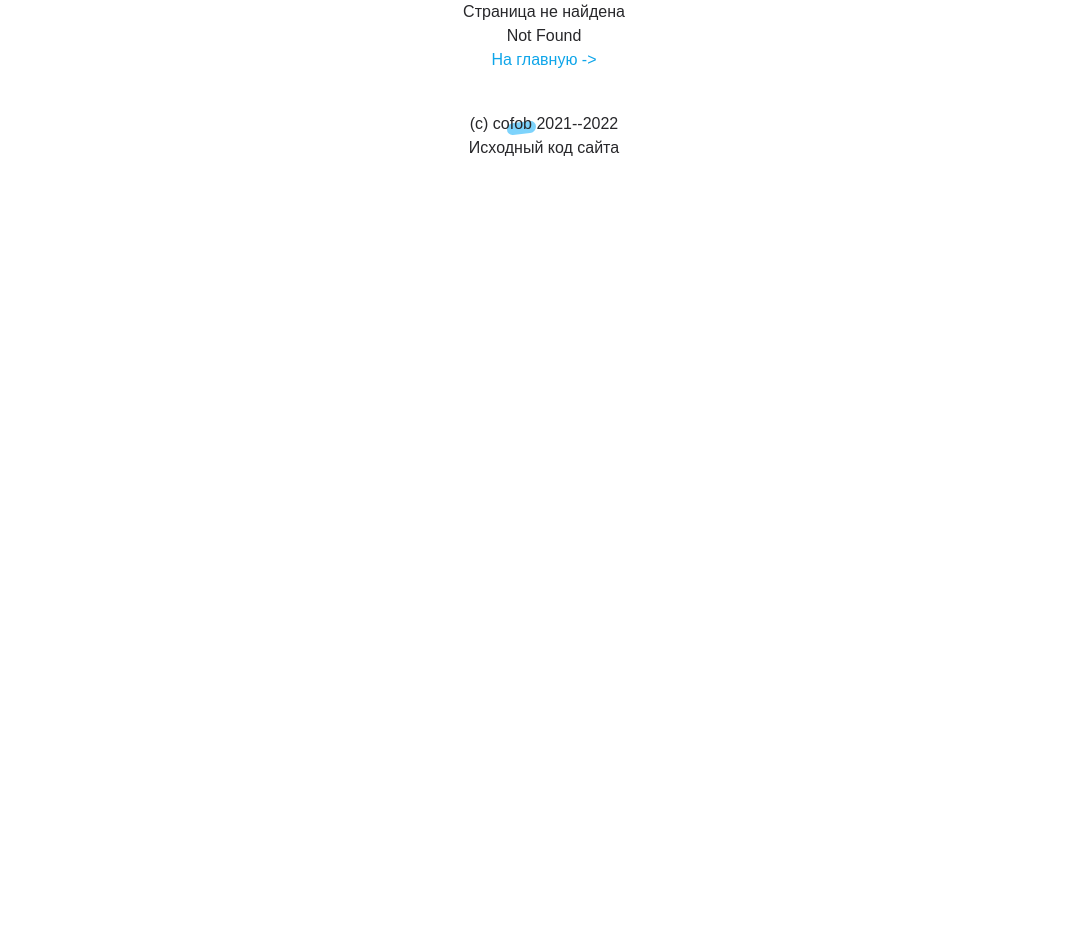
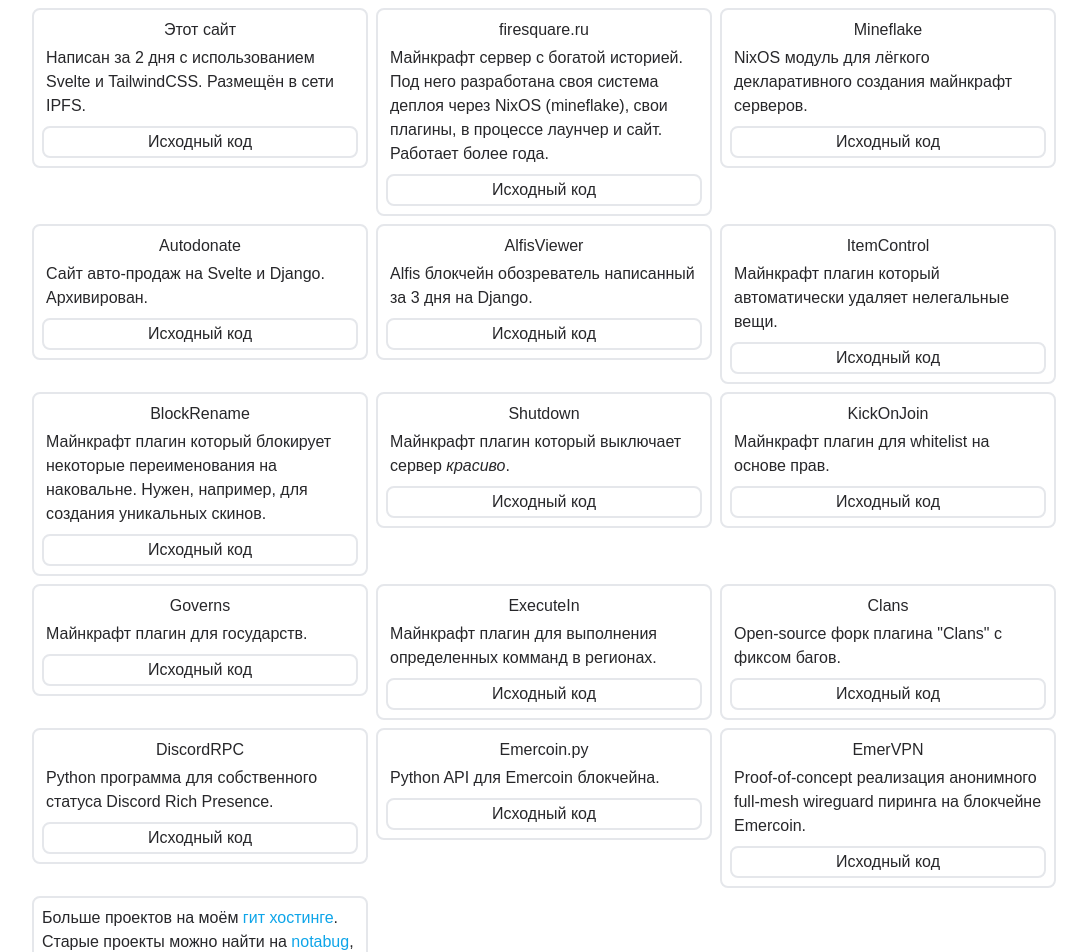
Before and after one commit to cofob/cofob.dev, a SvelteKit app: page /portfolio in a window 1280 px wide. Before the commit this address had no page. Shown: the part 160-1112 px from the top of the page, without its empty margins (96-1183 px from the left). Before the commit the page ends 800 px from the top, so only its background shows below. Built offline with nearby package versions, Linux system fonts and the light colour scheme; a web font is replaced by a local one.

Commit message:
Add portfolio

```diff
--- a/src/lib/components/Section.svelte
+++ b/src/lib/components/Section.svelte
@@ -1 +1 @@
-<section class="max-w-screen-lg mx-auto my-10"><slot /></section>
+<section class="max-w-screen-lg my-10 mx-2 lg:mx-auto"><slot /></section>
--- /dev/null
+++ b/src/routes/portfolio/+page.svelte
@@ -0,0 +1,65 @@
+<script lang="ts">
+	import { Meta, BlueLine, Section, Heading } from "$lib/components";
+	import Card from "./Card.svelte";
+</script>
+
+<Meta title="Портфолио" description="Список проектов кофоба" />
+
+<Section>
+	<div class="text-center">
+		<Heading level={1}>Портфолио</Heading>
+	</div>
+
+	<div class="grid grid-cols-1 sm:grid-cols-2 md:grid-cols-3 gap-2 mt-4">
+		<Card source="https://git.frsqr.xyz/cofob/cofob.ru" name="Этот сайт">
+			Написан за 2 дня с использованием Svelte и TailwindCSS. Размещён в сети IPFS.
+		</Card>
+		<Card source="https://git.frsqr.xyz/firesquare" name="firesquare.ru">
+			Майнкрафт сервер с богатой историей. Под него разработана своя система деплоя через NixOS (mineflake), свои
+			плагины, в процессе лаунчер и сайт. Работает более года.
+		</Card>
+		<Card source="https://git.frsqr.xyz/firesquare/mineflake" name="Mineflake">
+			NixOS модуль для лёгкого декларативного создания майнкрафт серверов.
+		</Card>
+		<Card source="https://github.com/fire-square/autodonate" name="Autodonate">
+			Сайт авто-продаж на Svelte и Django. Архивирован.
+		</Card>
+		<Card source="https://sr.ht/~cofob/AlfisViewer/" name="AlfisViewer">
+			Alfis блокчейн обозреватель написанный за 3 дня на Django.
+		</Card>
+		<Card source="https://git.frsqr.xyz/firesquare/ItemControl" name="ItemControl">
+			Майнкрафт плагин который автоматически удаляет нелегальные вещи.
+		</Card>
+		<Card source="https://git.frsqr.xyz/firesquare/BlockRename" name="BlockRename">
+			Майнкрафт плагин который блокирует некоторые переименования на наковальне. Нужен, например, для создания
+			уникальных скинов.
+		</Card>
+		<Card source="https://git.frsqr.xyz/firesquare/Shutdown" name="Shutdown">
+			Майнкрафт плагин который выключает сервер <i>красиво</i>.
+		</Card>
+		<Card source="https://git.frsqr.xyz/firesquare/KickOnJoin" name="KickOnJoin">
+			Майнкрафт плагин для whitelist на основе прав.
+		</Card>
+		<Card source="https://git.frsqr.xyz/firesquare/Governs" name="Governs">Майнкрафт плагин для государств.</Card>
+		<Card source="https://git.frsqr.xyz/firesquare/ExecuteIn" name="ExecuteIn">
+			Майнкрафт плагин для выполнения определенных комманд в регионах.
+		</Card>
+		<Card source="https://sr.ht/~cofob/ClansFork/" name="Clans">Open-source форк плагина "Clans" с фиксом багов.</Card>
+		<Card source="https://git.frsqr.xyz/firesquare/Shutdown" name="DiscordRPC">
+			Python программа для собственного статуса Discord Rich Presence.
+		</Card>
+		<Card source="https://sr.ht/~cofob/Emercoin.py/" name="Emercoin.py">Python API для Emercoin блокчейна.</Card>
+		<Card source="https://git.frsqr.xyz/cofob/EmerVPN" name="EmerVPN"
+			>Proof-of-concept реализация анонимного full-mesh wireguard пиринга на блокчейне Emercoin.</Card
+		>
+		<div class="rounded-lg border-2 h-min">
+			<div class="m-2">
+				Больше проектов на моём <a href="https://git.frsqr.xyz/explore/repos" class="link" target="_blank"
+					>гит хостинге</a
+				>. Старые проекты можно найти на <a href="https://notabug.org/cofob" class="link" target="_blank">notabug</a>,
+				<a href="https://sr.ht/~cofob/" class="link" target="_blank">sr.ht</a>,
+				<a href="https://github.com/cofob/" class="link" target="_blank">github</a>.
+			</div>
+		</div>
+	</div>
+</Section>
--- /dev/null
+++ b/src/routes/portfolio/Card.svelte
@@ -0,0 +1,20 @@
+<script lang="ts">
+	export let name: string;
+	export let source: string;
+</script>
+
+<div class="rounded-lg border-2 h-min">
+	<div class="m-2">
+		<p class="font-medium text-center">{name}</p>
+		<p class="mt-1 mx-1"><slot /></p>
+		<a href={source} target="_blank">
+			<button>Исходный код</button>
+		</a>
+	</div>
+</div>
+
+<style>
+	button {
+		@apply mt-2 w-full h-8 border-2 rounded-lg hover:bg-zinc-100 motion-safe:transition-colors;
+	}
+</style>
--- a/src/routes/sitemap.xml/+server.ts
+++ b/src/routes/sitemap.xml/+server.ts
@@ -18,7 +18,13 @@
 				<loc>/</loc>
 				<changefreq>weekly</changefreq>
 				<priority>1</priority>
-				<lastmod>2022-09-14</lastmod>
+				<lastmod>2022-09-15</lastmod>
+			</url>
+			<url>
+				<loc>/portfolio/</loc>
+				<changefreq>weekly</changefreq>
+				<priority>0.7</priority>
+				<lastmod>2022-09-15</lastmod>
 			</url>
 		</urlset>`,
 		{ headers: headers },
```
